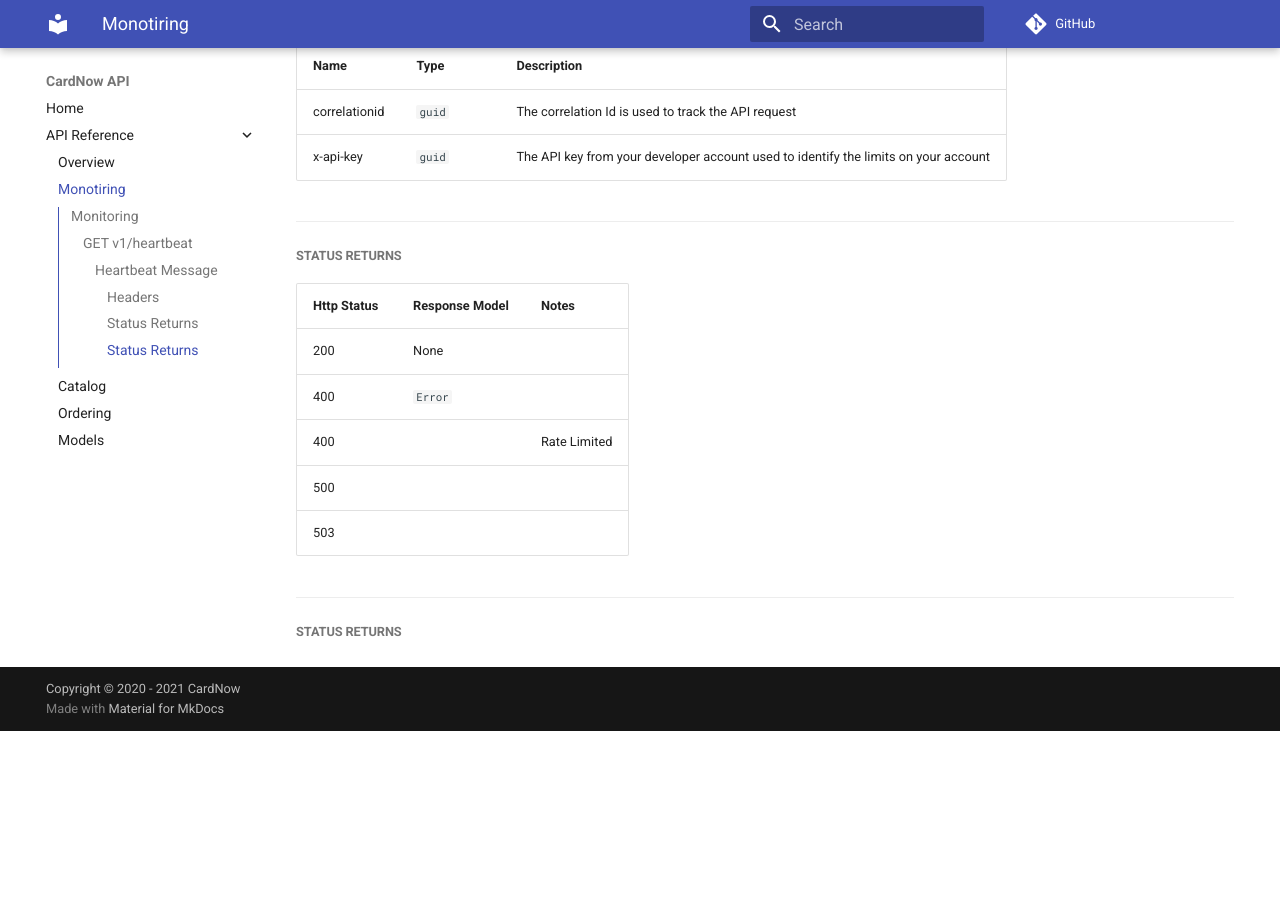
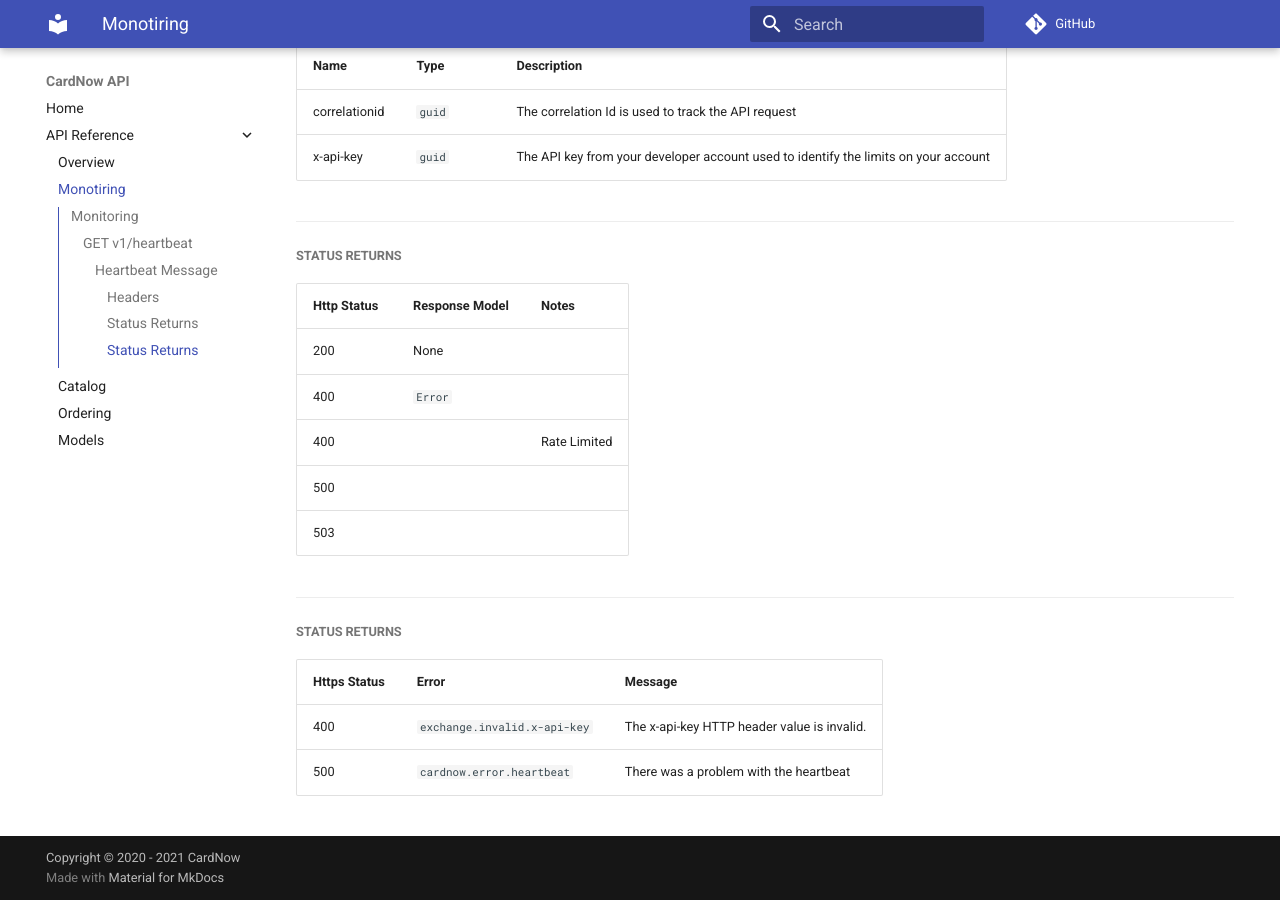
Before and after one commit to RewardLayer/CardNow-docs, an MkDocs documentation site: the page built from docs/monitoring.md, in a window 1280 px wide and 900 px high, scrolled down 866 px. Built offline with MkDocs 1.6.1 and Material for MkDocs 9.7.7, drawn with Linux system fonts in a browser that asks for light colours; comment, search, counter and statistics services are not loaded; before the commit the page ends 1597 px from its top, so only the background shows below that.

Commit message:
added returns

```diff
--- a/docs/monitoring.md
+++ b/docs/monitoring.md
@@ -63,3 +63,8 @@ Responses
 
 ***
 ##### Status Returns
+
+|Https Status|	Error|	Message|
+|---|---|---|
+|400|	`exchange.invalid.x-api-key`|	The x-api-key HTTP header value is invalid.|
+|500|	`cardnow.error.heartbeat`|	There was a problem with the heartbeat|
```
